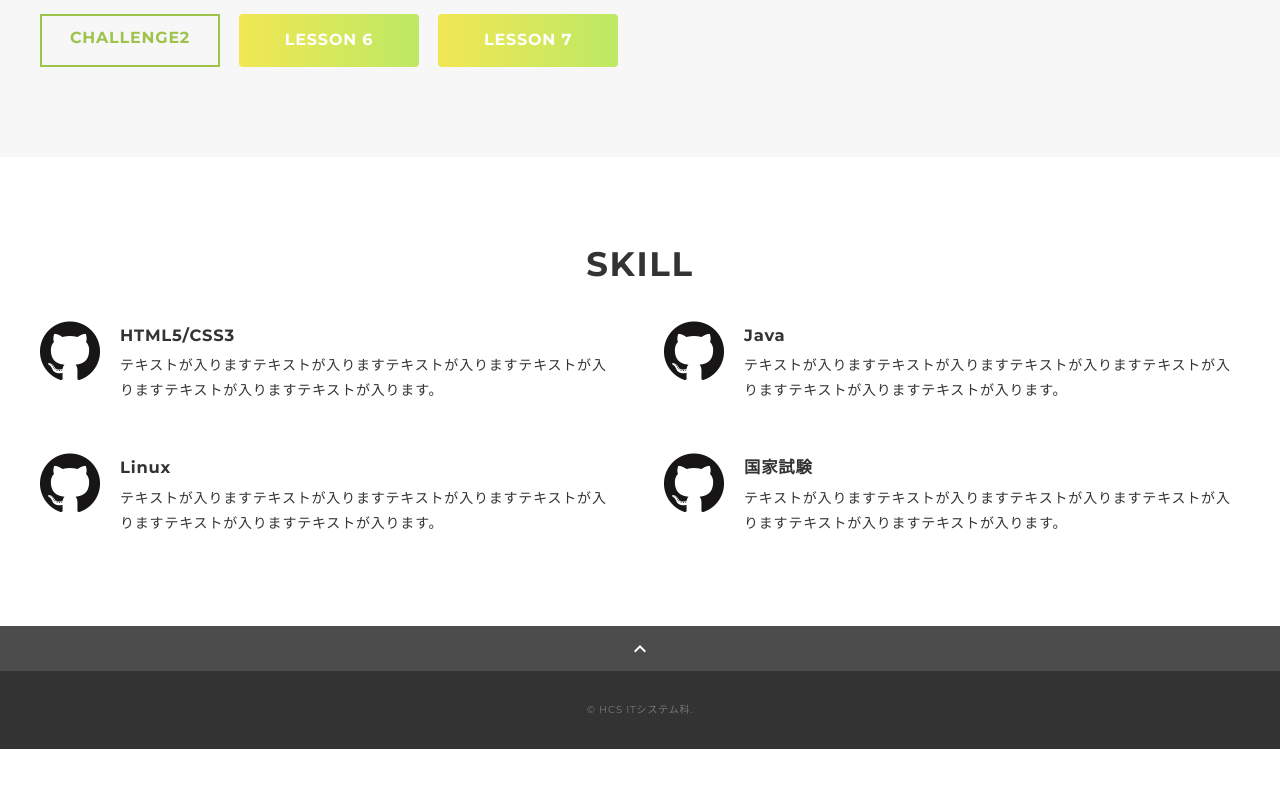
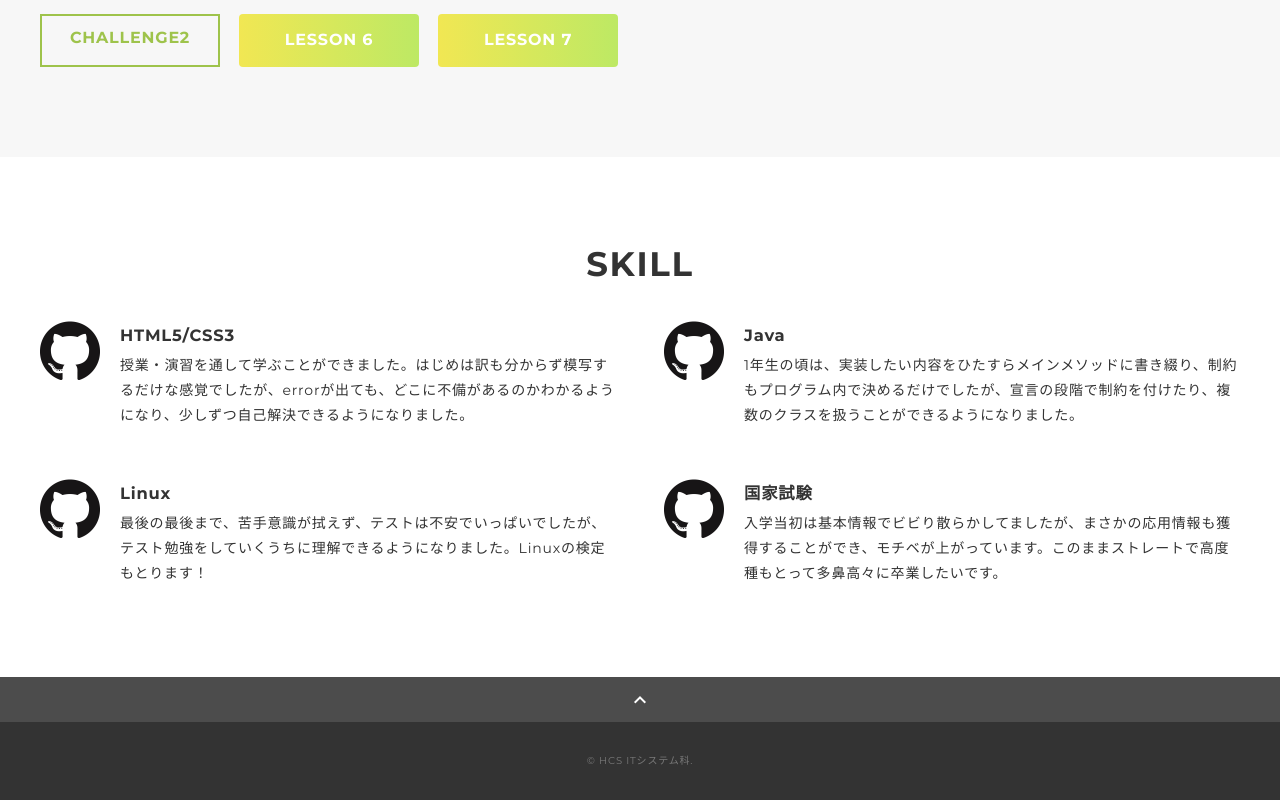
Before and after one commit to 20202022-KawakamiRina/J2A110, a plain HTML site: page portfolio/index.html in a window 1280 px wide. Shown: the part 1260-2060 px from the top of the page. Before the commit the page ends 2009 px from the top, so only its background shows below. Drawn offline with nearby package versions, Linux system fonts and the light colour scheme.

Commit message:
portfolio文編集

```diff
--- a/portfolio/index.html
+++ b/portfolio/index.html
@@ -4,7 +4,7 @@
 <head>
 	<meta charset="utf-8">
 	<meta name="viewport" content="width=device-width,initial-scale=1.0,user-scalable=no">
-	<meta name="description" content="JOHO TAROのポートフォリオサイトです" />
+	<meta name="description" content="KAWAKAMI LINAのポートフォリオサイトです" />
 	<title>PORTFOLIO</title>
 	<link rel="preconnect" href="https://fonts.gstatic.com">
 	<link href="https://fonts.googleapis.com/css2?family=Montserrat:wght@400;700&display=swap" rel="stylesheet">
@@ -20,7 +20,7 @@
 		<header class="header ">
 			<div class="inner">
 				<h1 class="header-logo">
-					<a href=".">JOHO TARO</a>
+					<a href=".">KAWAKAMI LINA</a>
 				</h1>
 				<nav class="header-nav">
 					<ul class="header-nav-list">
@@ -97,7 +97,7 @@
 							<div class="skill-body">
 								<h3 class="skill-name">HTML5/CSS3</h3>
 								<p class="skill-text">
-									テキストが入りますテキストが入りますテキストが入りますテキストが入りますテキストが入りますテキストが入ります。</p>
+									授業・演習を通して学ぶことができました。はじめは訳も分からず模写するだけな感覚でしたが、errorが出ても、どこに不備があるのかわかるようになり、少しずつ自己解決できるようになりました。</p>
 							</div>
 						</div>
 						<div class="skill-item">
@@ -105,7 +105,7 @@
 							<div class="skill-body">
 								<h3 class="skill-name">Java</h3>
 								<p class="skill-text">
-									テキストが入りますテキストが入りますテキストが入りますテキストが入りますテキストが入りますテキストが入ります。</p>
+									1年生の頃は、実装したい内容をひたすらメインメソッドに書き綴り、制約もプログラム内で決めるだけでしたが、宣言の段階で制約を付けたり、複数のクラスを扱うことができるようになりました。</p>
 							</div>
 						</div>
 						<div class="skill-item">
@@ -113,7 +113,7 @@
 							<div class="skill-body">
 								<h3 class="skill-name">Linux</h3>
 								<p class="skill-text">
-									テキストが入りますテキストが入りますテキストが入りますテキストが入りますテキストが入りますテキストが入ります。</p>
+									最後の最後まで、苦手意識が拭えず、テストは不安でいっぱいでしたが、テスト勉強をしていくうちに理解できるようになりました。Linuxの検定もとります！</p>
 							</div>
 						</div>
 						<div class="skill-item">
@@ -121,7 +121,8 @@
 							<div class="skill-body">
 								<h3 class="skill-name">国家試験</h3>
 								<p class="skill-text">
-									テキストが入りますテキストが入りますテキストが入りますテキストが入りますテキストが入りますテキストが入ります。</p>
+								入学当初は基本情報でビビり散らかしてましたが、まさかの応用情報も獲得することができ、モチベが上がっています。このままストレートで高度種もとって多鼻高々に卒業したいです。</p>
+
 							</div>
 						</div>
 					</div>
```
